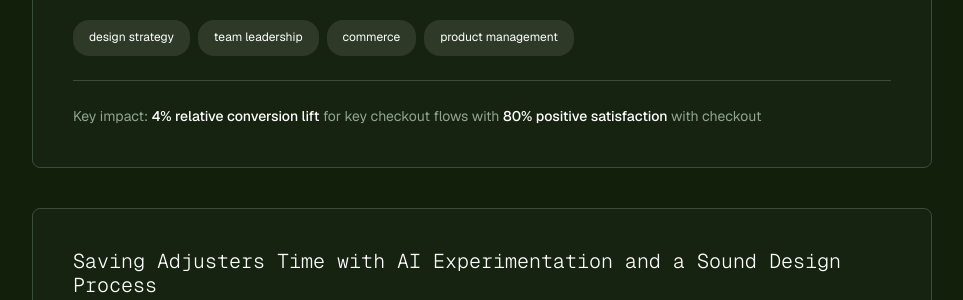
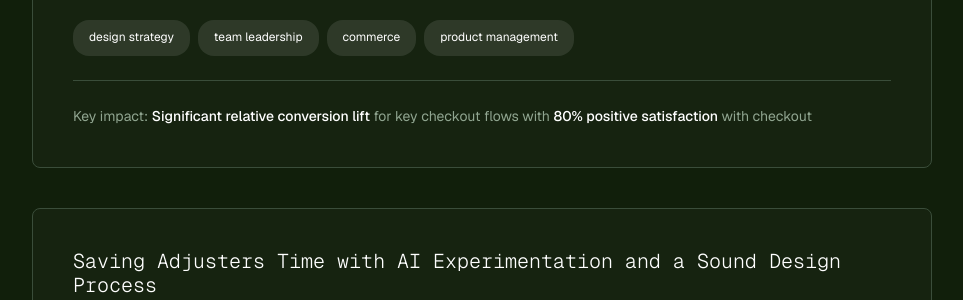
Before and after one commit to benjoycect/benjoycect.github.io, a Jekyll site: the page index.html, which Jekyll copies as it is, in a window 1280 px wide. Shown: the part 841-1141 px from the top of the page, without its empty margins (158-1121 px from the left). Built offline with Jekyll 4.4.1, drawn with Linux system fonts in a browser that asks for light colours; nearby versions of some CDN libraries; Markdown is read by kramdown in place of the engine named in the settings.

Commit message:
Update index.html

```diff
--- a/index.html
+++ b/index.html
@@ -50,7 +50,7 @@
                 <span class="tag">product management</span>
             </div>
             <div class="impact-metric">
-                Key impact: <span class="metric-value">4% relative conversion lift</span> for key checkout flows with <span class="metric-value">80% positive satisfaction</span> with checkout
+                Key impact: <span class="metric-value">Significant relative conversion lift</span> for key checkout flows with <span class="metric-value">80% positive satisfaction</span> with checkout
             </div>
         </article>
 
```
